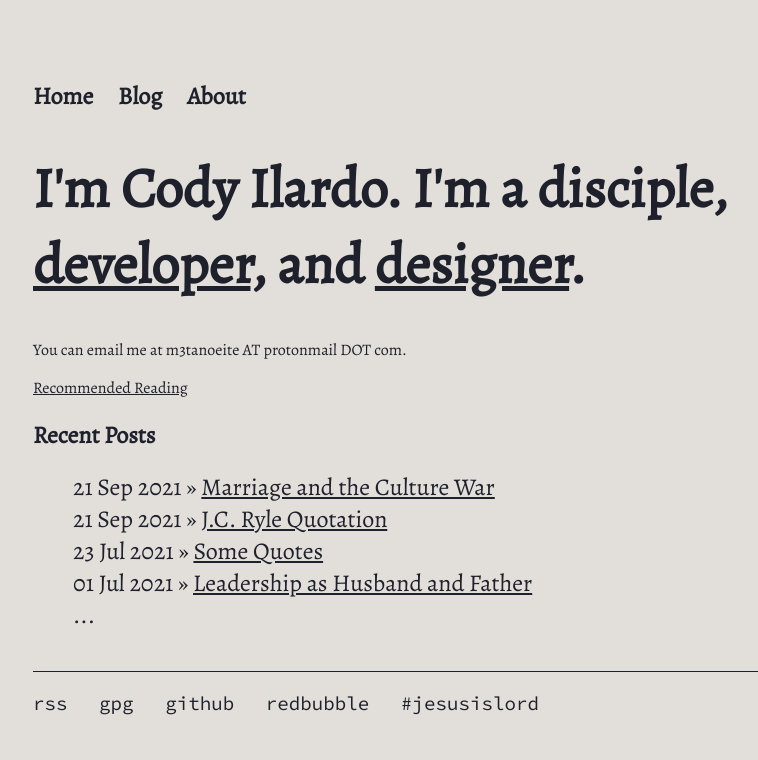
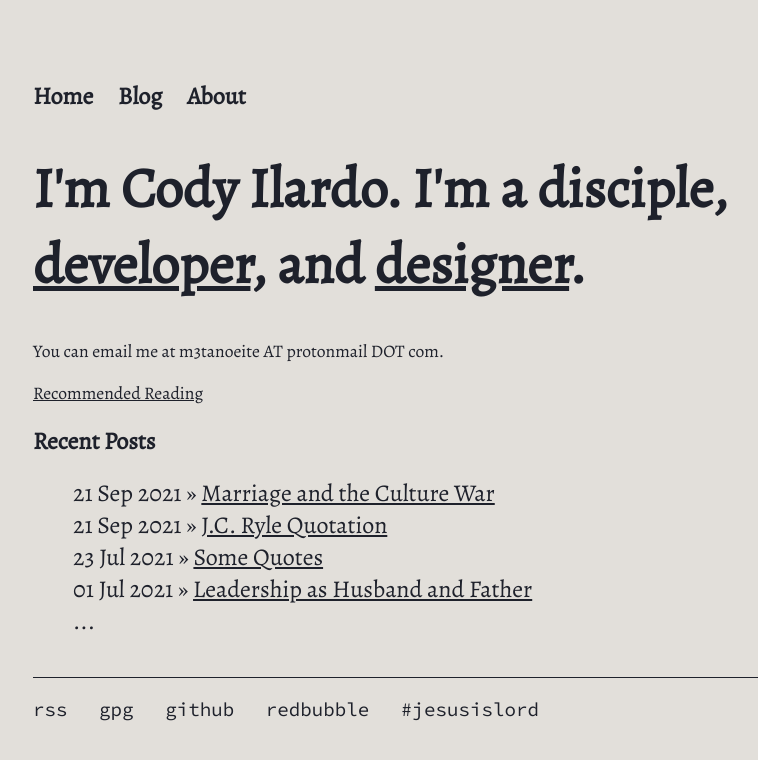
Before and after one commit to codyilardo/codyilardo.github.io, a Jekyll site: the page built from index.html, in a window 1280 px wide. Shown: the top 760 px of the page, without its empty margins (87-845 px from the left). Built offline with Jekyll 4.4.1, drawn with Linux system fonts in a browser that asks for light colours.

Commit message:
more style mods......

```diff
--- a/css/main.css
+++ b/css/main.css
@@ -17,6 +17,16 @@
     font-family: var(--font);
 }
 
+h1, h2, h3, h4 {
+    font-family: var(--font), sans-serif;
+}
+
+p {
+    font-family: var(--font), sans-serif;
+    font-size: 1.1rem;
+    color: var(--text);
+}
+
 a.hero-links {
     text-decoration: none !important;
 }
@@ -26,19 +36,14 @@
     font-size: 3.5rem;
 }
 
-.p-mono {
-    font-family: var(--font);
-    font-size: 1.2em;
-}
-
 .p-mono-gpg {
-    font-family: 'Source Code Pro', monospace;
+    font-family: var(--mono-font), monospace;
     font-size: 0.72em;
     width: 64ch;
 }
 
 .gpg-container {
-	font-family: 'Source Code Pro', monospace;
+	font-family: var(--mono-font), monospace;
 }
 
 nav ul {
@@ -50,7 +55,7 @@
 }
 
 footer ul {
-    font-family: 'Source Code Pro', monospace;
+    font-family: var(--mono-font), monospace;
     padding: 0px;
     list-style: none;
 }
@@ -79,17 +84,6 @@
     text-decoration: none !important;
 }
 
-
-h1, h2, h3, h4 {
-    font-family: var(--font), sans-serif;
-}
-
-p {
-    font-family: var(--font), sans-serif;
-    font-size: 1rem;
-    color: var(--text);
-}
-
 footer {
     border-top: 1px solid var(--text);
     font-size: 1.2em;
```
